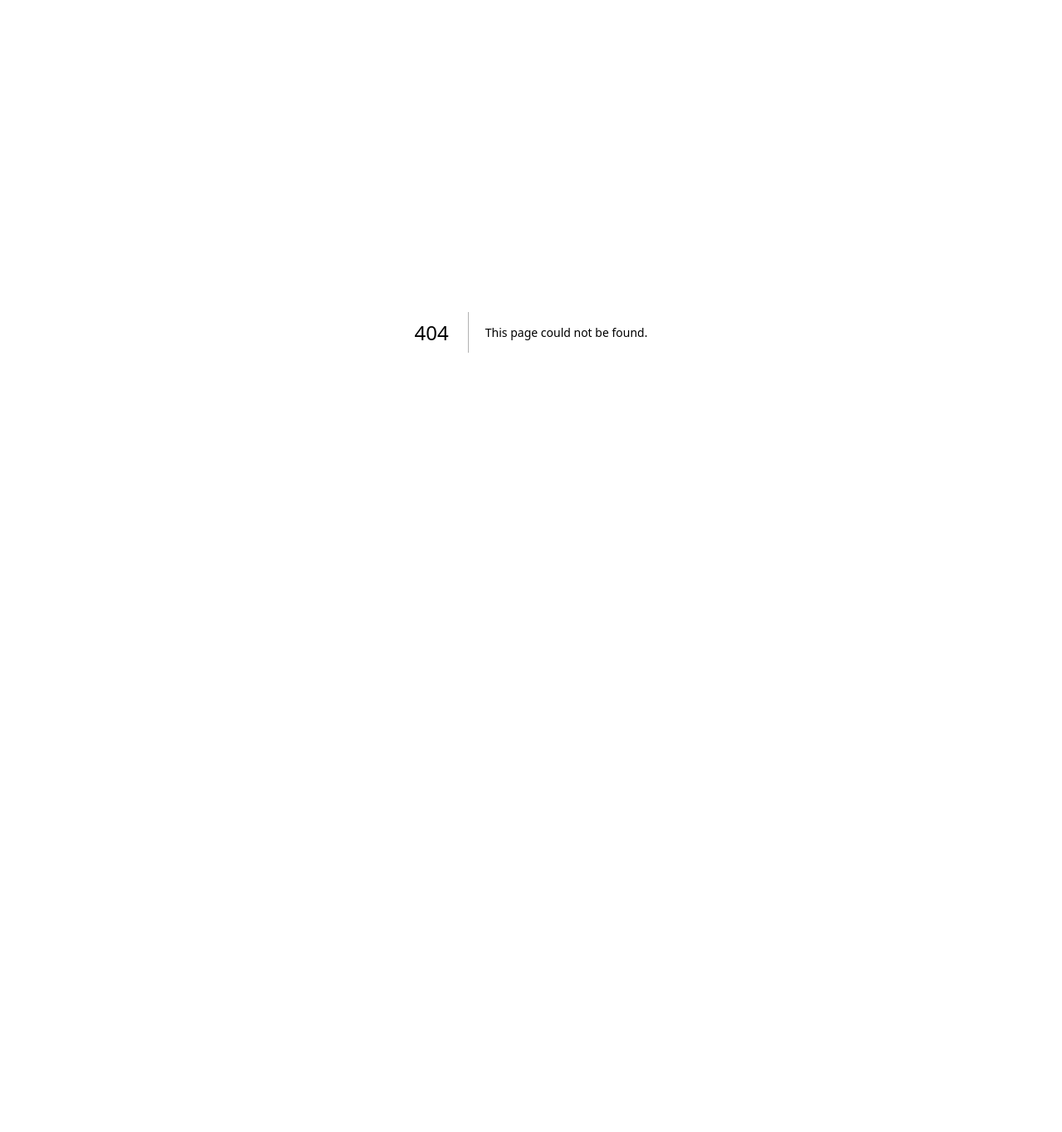
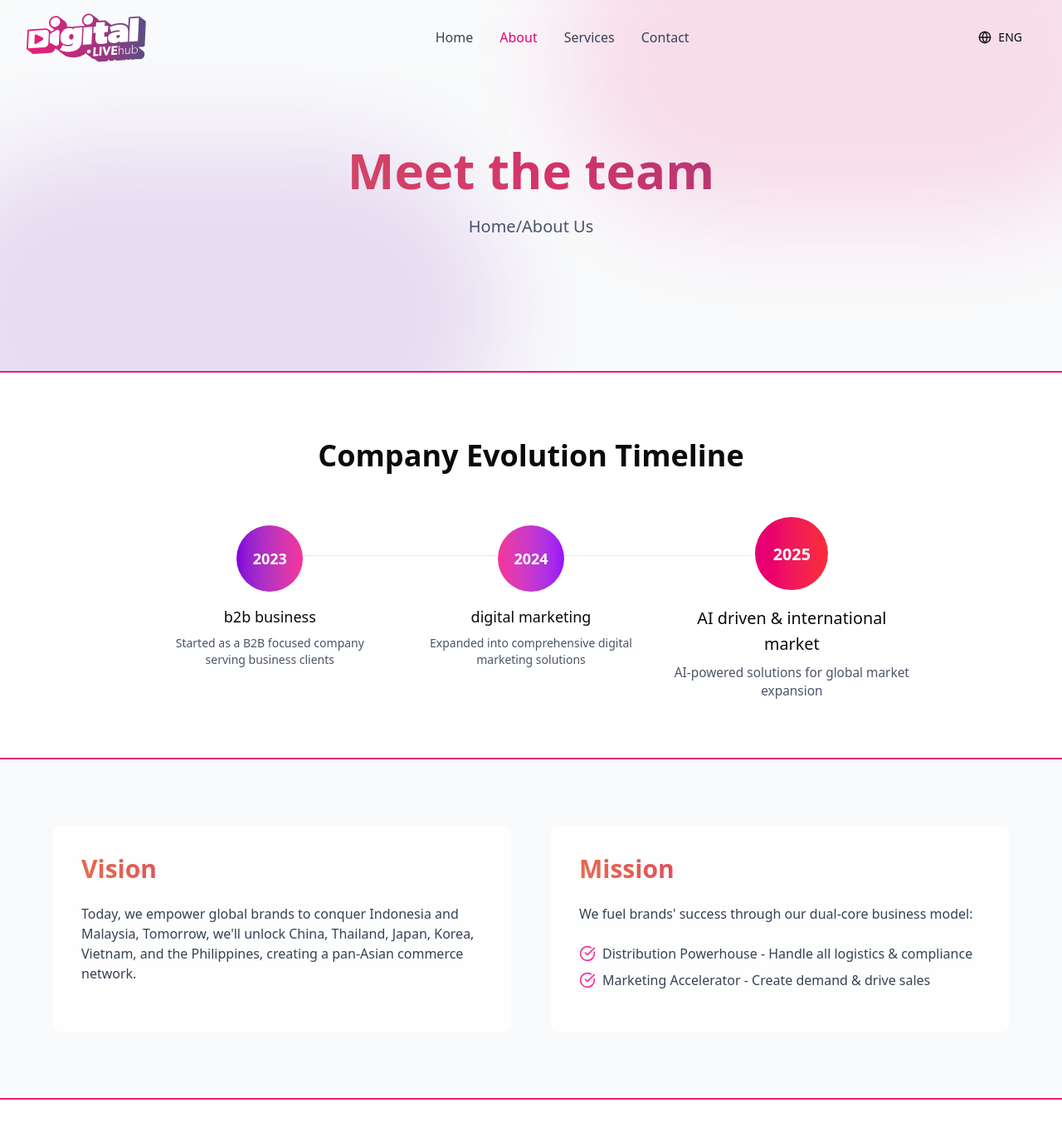
Before and after one commit to bruteforce10/digital-livehub-new, a Next.js app: page /about in a window 1280 px wide. Before the commit this address had no page. Shown: the top 1364 px of the page at 83% size. Before the commit the page ends 800 px from the top, so only its background shows below. Built offline with nearby package versions, Linux system fonts and the light colour scheme.

Commit message:
feat: add Navbar and FooterSection to layout, update Hiro component to accept props, and create AboutPage with Evolution and Visi sections

```diff
--- /dev/null
+++ b/src/app/about/page.jsx
@@ -0,0 +1,13 @@
+import EvolutionSection from "@/components/aboutComponents/EvolutionSection";
+import VisiSection from "@/components/aboutComponents/VisiSection";
+import Hiro from "@/components/Hiro";
+
+export default function AboutPage() {
+  return (
+    <div className="h-[3000px]">
+      <Hiro title="Meet the team" desc={"Home/About Us"} button={false} />
+      <EvolutionSection />
+      <VisiSection />
+    </div>
+  );
+}
--- a/src/app/layout.js
+++ b/src/app/layout.js
@@ -1,5 +1,7 @@
 import { Geist, Geist_Mono } from "next/font/google";
 import "./globals.css";
+import Navbar from "@/components/Navbar";
+import FooterSection from "@/components/FooterSection";
 
 const geistSans = Geist({
   variable: "--font-geist-sans",
@@ -22,7 +24,9 @@ export default function RootLayout({ children }) {
       <body
         className={`${geistSans.variable} ${geistMono.variable} antialiased`}
       >
+        <Navbar />
         {children}
+        <FooterSection />
       </body>
     </html>
   );
--- a/src/app/page.jsx
+++ b/src/app/page.jsx
@@ -1,9 +1,7 @@
 import CTASection from "@/components/CTASection";
 import EndToEndSection from "@/components/EndToEndSection";
-import FooterSection from "@/components/FooterSection";
 import Hiro from "@/components/Hiro";
 import MapBenefitSection from "@/components/MapBenefitSection";
-import Navbar from "@/components/Navbar";
 import NewsletterSection from "@/components/Newsletter";
 import ServiceSection from "@/components/ServiceSection";
 import TableSection from "@/components/TableSection";
@@ -12,8 +10,13 @@ import WhySection from "@/components/WhySection";
 export default function Home() {
   return (
     <div>
-      <Navbar />
-      <Hiro />
+      <Hiro
+        title="Redefining Market Entry"
+        subtitle="for Southeast Asia"
+        desc={
+          "Digital Live Hub combines seamless distribution and performance marketing to help global brands win in Indonesia"
+        }
+      />
       <ServiceSection />
       <MapBenefitSection />
       <WhySection />
@@ -21,7 +24,6 @@ export default function Home() {
       <EndToEndSection />
       <CTASection />
       <NewsletterSection />
-      <FooterSection />
     </div>
   );
 }
--- a/src/components/Hiro.jsx
+++ b/src/components/Hiro.jsx
@@ -1,7 +1,7 @@
 "use client";
 import { Button } from "./ui/button";
 
-export default function Hiro() {
+export default function Hiro({ title, subtitle, desc, button = true }) {
   return (
     <section className="-mt-24 pt-45 bg-gray-50 py-32 relative overflow-hidden border-b-2 border-primary-custom">
       <div className="w-[700px] h-[400px] bg-primary-custom rounded-full absolute -top-32 -right-24 blur-[60px] opacity-[0.13]"></div>
@@ -14,15 +14,12 @@ export default function Hiro() {
               "linear-gradient(45deg, #E96E4D 0%, #D4346A 52%, #644B86 100%)",
           }}
         >
-          Redefining Market Entry
+          {title}
           <br />
-          <span> for Southeast Asia</span>
+          <span> {subtitle}</span>
         </h1>
-        <p className="text-xl text-gray-600 mb-8 max-w-2xl mx-auto">
-          Digital Live Hub combines seamless distribution and performance
-          marketing to help global brands win in Indonesia
-        </p>
-        <Button variant={"primary"}>GET STARTED</Button>
+        <p className="text-xl text-gray-600 mb-8 max-w-2xl mx-auto">{desc}</p>
+        {button && <Button variant={"primary"}>GET STARTED</Button>}
       </div>
     </section>
   );
--- a/src/components/Navbar.jsx
+++ b/src/components/Navbar.jsx
@@ -1,5 +1,6 @@
 "use client";
 
+import { usePathname } from "next/navigation";
 import { Button } from "@/components/ui/button";
 import {
   Sheet,
@@ -21,6 +22,12 @@ const navItems = [
 ];
 
 export default function Navbar() {
+  const pathname = usePathname();
+
+  const isActivePath = (path) => {
+    return pathname === path;
+  };
+
   return (
     <header className=" backdrop-blur  sticky top-0 z-50">
       <div className="container mx-auto px-8 py-4 flex items-center justify-between">
@@ -33,7 +40,11 @@ export default function Navbar() {
             <Link
               key={item.label}
               href={item.href}
-              className="text-gray-700 hover:text-pink-600 transition-colors"
+              className={`transition-colors ${
+                isActivePath(item.href)
+                  ? "text-pink-600 font-medium"
+                  : "text-gray-700 hover:text-pink-600"
+              }`}
             >
               {item.label}
             </Link>
@@ -70,7 +81,11 @@ export default function Navbar() {
                   <Link
                     key={item.label}
                     href={item.href}
-                    className="text-lg font-medium text-gray-700 hover:text-pink-600 transition-colors py-2 px-4 rounded-lg hover:bg-pink-50"
+                    className={`text-lg font-medium py-2 px-4 rounded-lg hover:bg-pink-50 ${
+                      isActivePath(item.href)
+                        ? "text-pink-600 bg-pink-50"
+                        : "text-gray-700 hover:text-pink-600"
+                    }`}
                   >
                     {item.label}
                   </Link>
--- a/src/components/Newsletter.jsx
+++ b/src/components/Newsletter.jsx
@@ -4,8 +4,8 @@ import { Input } from "./ui/input";
 export default function NewsletterSection() {
   return (
     <section className="bg-gradient-to-r from-pink-500 to-pink-600 py-12 text-white">
-      <div className="container flex items-center mx-auto px-4">
-        <div className="max-w-2xl mx-auto">
+      <div className="container flex justify-between lg:flex-row flex-col items-center mx-auto px-4">
+        <div className="mx-auto max-w-2xl">
           <h2 className="text-3xl font-semibold mb-4">
             Subscribe to our Newsletter
           </h2>
@@ -14,10 +14,10 @@ export default function NewsletterSection() {
             in Indonesia and Southeast Asia
           </p>
         </div>
-        <div className="flex gap-2 max-w-md mx-auto">
+        <div className="flex gap-2 lg:flex-[.6] max-lg:max-w-[400px] w-full mx-auto">
           <Input
             placeholder="Enter your email"
-            className="bg-white text-gray-900 border-0 h-12"
+            className="bg-white text-gray-900 border-0 w-full h-12"
           />
           <Button className="bg-white  hover:bg-gray-800 hover:text-white text-gray-900 px-6">
             Subscribe
--- /dev/null
+++ b/src/components/aboutComponents/EvolutionSection.jsx
@@ -0,0 +1,63 @@
+import React from "react";
+
+const timelineData = [
+  {
+    year: "2023",
+    title: "b2b business",
+    description: "Started as a B2B focused company serving business clients",
+    gradient: "from-purple-700 to-pink-500",
+  },
+  {
+    year: "2024",
+    title: "digital marketing",
+    description: "Expanded into comprehensive digital marketing solutions",
+    gradient: "from-pink-500 to-purple-600",
+  },
+  {
+    year: "2025",
+    title: "AI driven & international market",
+    description: "AI-powered solutions for global market expansion",
+    gradient: "from-pink-600 to-red-500",
+    isHighlighted: true,
+  },
+];
+
+const TimelineItem = ({
+  year,
+  title,
+  description,
+  gradient,
+  isHighlighted,
+}) => (
+  <div className={`text-center ${isHighlighted ? "scale-110" : ""}`}>
+    <div
+      className={`w-20 h-20 bg-gradient-to-r ${gradient} rounded-full flex items-center justify-center mx-auto mb-4`}
+    >
+      <span className="text-white font-bold text-lg">{year}</span>
+    </div>
+    <h3 className="text-lg font-medium mb-2">{title}</h3>
+    <p className="text-gray-600 text-sm">{description}</p>
+  </div>
+);
+
+const EvolutionSection = () => {
+  return (
+    <section className="py-20 overflow-hidden">
+      <div className="container mx-auto px-4">
+        <h2 className="text-4xl font-bold text-center mb-16">
+          Company Evolution Timeline
+        </h2>
+        <div className="max-w-4xl mx-auto">
+          <div className="grid md:grid-cols-3 gap-12 relative">
+            <div className="w-[calc(100%-12rem)] max-md:hidden mx-auto inset-x-0 h-[1px] bg-gray-200 absolute -z-10 top-9"></div>
+            {timelineData.map((item, index) => (
+              <TimelineItem key={item.year} {...item} />
+            ))}
+          </div>
+        </div>
+      </div>
+    </section>
+  );
+};
+
+export default EvolutionSection;
--- /dev/null
+++ b/src/components/aboutComponents/VisiSection.jsx
@@ -0,0 +1,56 @@
+import { CheckCircle } from "lucide-react";
+
+export default function VisiSection() {
+  return (
+    <section className="py-20 bg-gray-50 border-y-2 border-primary-custom">
+      <div className="container mx-auto px-4">
+        <div className="grid md:grid-cols-2 gap-12 max-w-6xl mx-auto">
+          <div className="bg-white/80 border-2 border-white p-8 rounded-lg ">
+            <h2
+              className="text-3xl font-bold text-transparent bg-clip-text mb-6"
+              style={{
+                backgroundImage:
+                  "linear-gradient(45deg, #E96E4D 0%, #D4346A 52%, #644B86 100%)",
+              }}
+            >
+              Vision
+            </h2>
+            <p className="text-gray-700 mb-6">
+              Today, we empower global brands to conquer Indonesia and Malaysia,
+              Tomorrow, we'll unlock China, Thailand, Japan, Korea, Vietnam, and
+              the Philippines, creating a pan-Asian commerce network.
+            </p>
+          </div>
+          <div className="bg-white/80 border-2 border-white p-8 rounded-lg ">
+            <h2
+              className="text-3xl font-bold text-transparent bg-clip-text mb-6"
+              style={{
+                backgroundImage:
+                  "linear-gradient(45deg, #E96E4D 0%, #D4346A 52%, #644B86 100%)",
+              }}
+            >
+              Mission
+            </h2>
+            <p className="text-gray-700 mb-6">
+              We fuel brands' success through our dual-core business model:
+            </p>
+            <ul className="space-y-2">
+              <li className="flex items-start space-x-2">
+                <CheckCircle className="w-5 h-5 text-pink-500 mt-0.5" />
+                <span className="text-gray-700">
+                  Distribution Powerhouse - Handle all logistics & compliance
+                </span>
+              </li>
+              <li className="flex items-start space-x-2">
+                <CheckCircle className="w-5 h-5 text-pink-500 mt-0.5" />
+                <span className="text-gray-700">
+                  Marketing Accelerator - Create demand & drive sales
+                </span>
+              </li>
+            </ul>
+          </div>
+        </div>
+      </div>
+    </section>
+  );
+}
```
